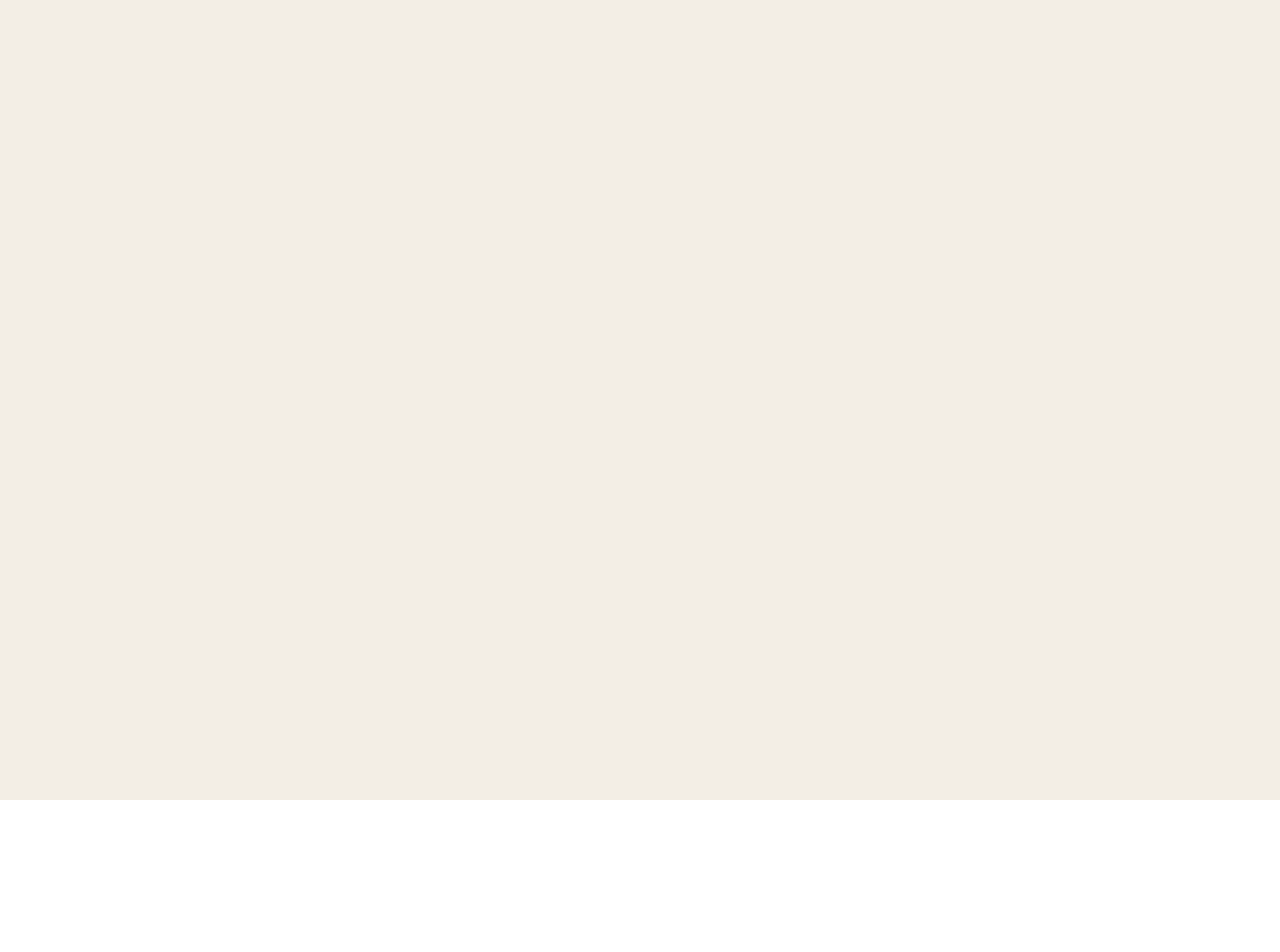
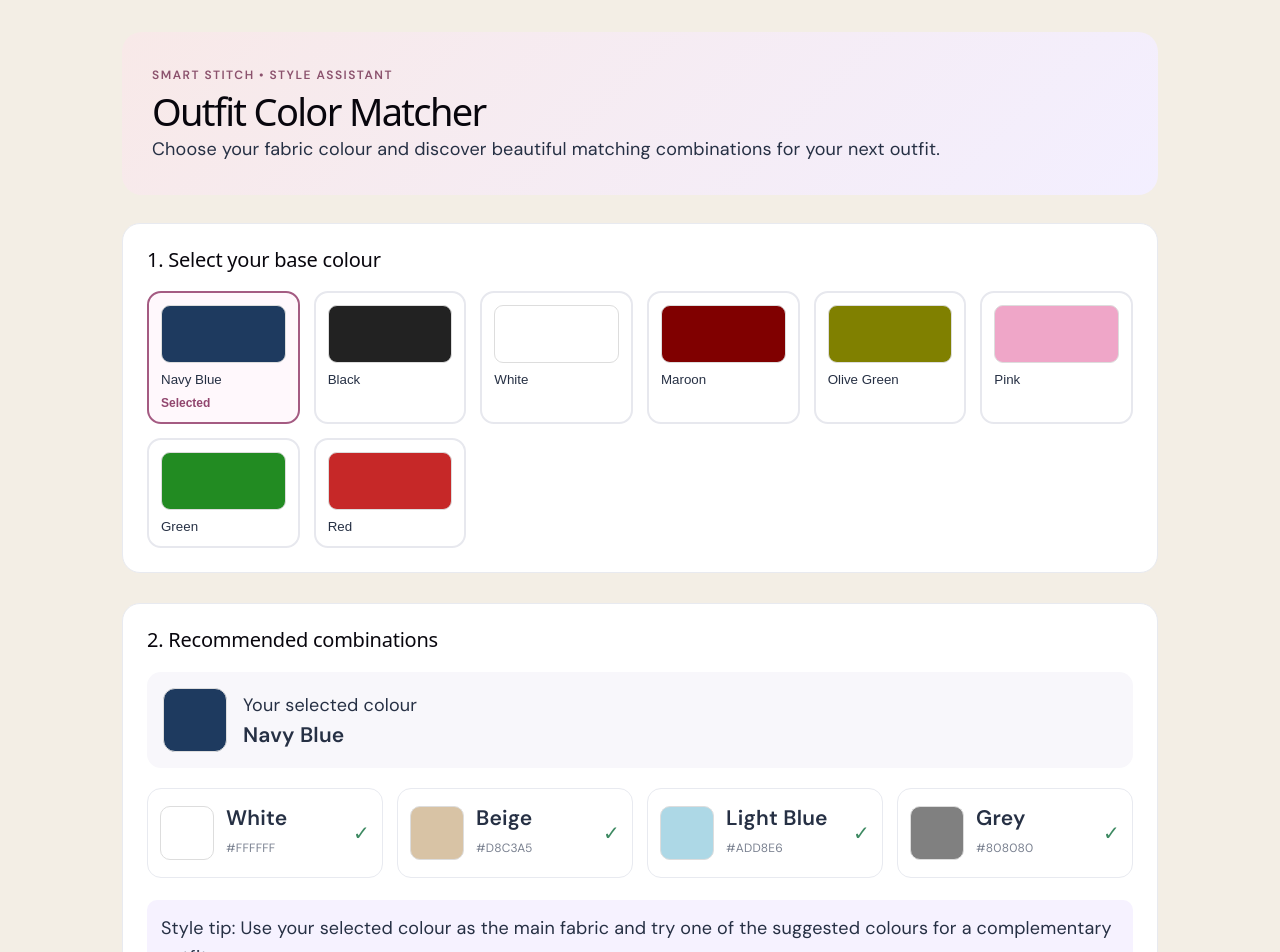
Before and after one commit to Renuka-Patil23/SilaiMitra, a React (Vite) app in the folder client/: page /outfit-colors in a window 1280 px wide. Before the commit this address had no page. Shown: the top 952 px of the page. Before the commit the page ends 800 px from the top, so only its background shows below. Built offline with nearby package versions, Linux system fonts and the light colour scheme; a web font is replaced by a local one.

Commit message:
Added outfit color matcher feature

```diff
--- a/client/src/App.css
+++ b/client/src/App.css
@@ -2096,3 +2096,171 @@ body {
     height: 350px;
   }
 }
+
+/*outfitColourMatcher*/
+
+.outfit-matcher {
+  max-width: 1100px;
+  margin: 0 auto;
+  padding: 32px;
+  color: #263044;
+  font-family: inherit;
+}
+
+.matcher-header {
+  padding: 30px;
+  margin-bottom: 28px;
+  border-radius: 20px;
+  background: linear-gradient(135deg, #f8e9e8, #f3efff);
+}
+
+.matcher-eyebrow {
+  color: #8b526d;
+  font-size: 12px;
+  font-weight: 700;
+  letter-spacing: 1.5px;
+}
+
+.matcher-header h1 {
+  margin: 10px 0;
+  font-size: clamp(26px, 4vw, 38px);
+}
+
+.matcher-header p:last-child {
+  line-height: 1.7;
+}
+
+.matcher-section {
+  margin-bottom: 30px;
+  padding: 24px;
+  background: #ffffff;
+  border: 1px solid #e8eaf0;
+  border-radius: 18px;
+}
+
+.matcher-section h2 {
+  margin-top: 0;
+  margin-bottom: 20px;
+  font-size: 20px;
+}
+
+.base-colors {
+  display: grid;
+  grid-template-columns: repeat(auto-fit, minmax(130px, 1fr));
+  gap: 14px;
+}
+
+.base-color {
+  display: flex;
+  flex-direction: column;
+  align-items: flex-start;
+  gap: 9px;
+  padding: 12px;
+  border: 2px solid #e7e8ee;
+  border-radius: 14px;
+  background: #fff;
+  cursor: pointer;
+  color: inherit;
+  text-align: left;
+}
+
+.base-color:hover,
+.base-color.active {
+  border-color: #a45b82;
+  background: #fff8fc;
+}
+
+.color-swatch {
+  width: 100%;
+  height: 58px;
+  border: 1px solid #ddd;
+  border-radius: 9px;
+}
+
+.selected-label {
+  color: #91466e;
+  font-size: 12px;
+  font-weight: 700;
+}
+
+.selected-preview {
+  display: flex;
+  align-items: center;
+  gap: 16px;
+  margin-bottom: 20px;
+  padding: 16px;
+  border-radius: 14px;
+  background: #f8f7fb;
+}
+
+.preview-swatch {
+  width: 64px;
+  height: 64px;
+  flex-shrink: 0;
+  border: 1px solid #ddd;
+  border-radius: 12px;
+}
+
+.selected-preview p,
+.selected-preview h3,
+.matching-info h3,
+.matching-info p {
+  margin: 4px 0;
+}
+
+.matching-colors {
+  display: grid;
+  grid-template-columns: repeat(auto-fit, minmax(190px, 1fr));
+  gap: 14px;
+}
+
+.matching-card {
+  display: flex;
+  align-items: center;
+  gap: 12px;
+  padding: 12px;
+  border: 1px solid #e8eaf0;
+  border-radius: 14px;
+}
+
+.matching-swatch {
+  width: 54px;
+  height: 54px;
+  flex-shrink: 0;
+  border: 1px solid #ddd;
+  border-radius: 10px;
+}
+
+.matching-info {
+  flex: 1;
+  min-width: 0;
+}
+
+.matching-info p {
+  color: #7a8190;
+  font-size: 12px;
+}
+
+.match-check {
+  color: #3c8961;
+  font-size: 20px;
+}
+
+.matcher-tip {
+  margin-top: 22px;
+  padding: 14px;
+  border-radius: 10px;
+  background: #f6f2ff;
+  line-height: 1.6;
+}
+
+@media (max-width: 600px) {
+  .outfit-matcher {
+    padding: 14px;
+  }
+
+  .matcher-header,
+  .matcher-section {
+    padding: 18px;
+  }
+}
--- a/client/src/App.jsx
+++ b/client/src/App.jsx
@@ -8,6 +8,7 @@ import Measurement from "./pages/Measurement";
 import Payment from "./pages/Payment";
 import DesignGallery from "./pages/DesignGallery";
 import Notifications from "./pages/Notifications";
+import OutfitColorMatcher from "./pages/OutfitColorMatcher";
 
 function App() {
   return (
@@ -22,6 +23,7 @@ function App() {
         <Route path="/payment" element={<Payment />} />
         <Route path="/notifications" element={<Notifications />} />
         <Route path="/designs/:category" element={<DesignGallery />} />
+        <Route path="/outfit-colors" element={<OutfitColorMatcher />} />
 
       </Routes>
     </BrowserRouter>
--- a/client/src/pages/Dashboard.jsx
+++ b/client/src/pages/Dashboard.jsx
@@ -195,6 +195,15 @@ function Dashboard() {
                         <p>View designs →</p>
                     </div>
 
+                    <div
+                        className="style-card"
+                        onClick={() => navigate("/outfit-colors")}
+                    >
+                        <span className="style-icon">🎨</span>
+                        <h3>COLOR MATCHER</h3>
+                        <p>Find matching colours →</p>
+                    </div>
+
                 </div>
             </section>
 
--- /dev/null
+++ b/client/src/pages/OutfitColorMatcher.jsx
@@ -0,0 +1,161 @@
+
+import { useState } from "react";
+
+
+const colorData = {
+"Navy Blue": {
+    hex: "#1E3A5F",
+    matches: [
+    { name: "White", hex: "#FFFFFF" },
+    { name: "Beige", hex: "#D8C3A5" },
+    { name: "Light Blue", hex: "#ADD8E6" },
+    { name: "Grey", hex: "#808080" },
+    ],
+},
+Black: {
+    hex: "#222222",
+    matches: [
+    { name: "White", hex: "#FFFFFF" },
+    { name: "Beige", hex: "#D8C3A5" },
+    { name: "Red", hex: "#C62828" },
+    { name: "Lavender", hex: "#C4B5FD" },
+    ],
+},
+White: {
+    hex: "#FFFFFF",
+    matches: [
+    { name: "Navy Blue", hex: "#1E3A5F" },
+    { name: "Olive Green", hex: "#808000" },
+    { name: "Brown", hex: "#8B5E3C" },
+    { name: "Pastel Pink", hex: "#F4C2C2" },
+    ],
+},
+Maroon: {
+    hex: "#800000",
+    matches: [
+    { name: "Cream", hex: "#FFFDD0" },
+    { name: "Black", hex: "#222222" },
+    { name: "Beige", hex: "#D8C3A5" },
+    { name: "Gold", hex: "#D4AF37" },
+    ],
+},
+"Olive Green": {
+    hex: "#808000",
+    matches: [
+    { name: "White", hex: "#FFFFFF" },
+    { name: "Cream", hex: "#FFFDD0" },
+    { name: "Black", hex: "#222222" },
+    { name: "Tan", hex: "#D2B48C" },
+    ],
+},
+Pink: {
+    hex: "#EFA6C8",
+    matches: [
+    { name: "White", hex: "#FFFFFF" },
+    { name: "Grey", hex: "#808080" },
+    { name: "Navy Blue", hex: "#1E3A5F" },
+    { name: "Cream", hex: "#FFFDD0" },
+    ],
+},
+Green: {
+    hex: "#228B22",
+    matches: [
+    { name: "White", hex: "#FFFFFF" },
+    { name: "Cream", hex: "#FFFDD0" },
+    { name: "Beige", hex: "#D8C3A5" },
+    { name: "Black", hex: "#222222" },
+    ],
+},
+Red: {
+    hex: "#C62828",
+    matches: [
+    { name: "White", hex: "#FFFFFF" },
+    { name: "Black", hex: "#222222" },
+    { name: "Beige", hex: "#D8C3A5" },
+    { name: "Navy Blue", hex: "#1E3A5F" },
+    ],
+},
+};
+
+function OutfitColorMatcher() {const [selectedColor, setSelectedColor] = useState("Navy Blue");
+
+const selected = colorData[selectedColor];
+
+return (
+    <div className="outfit-matcher">
+    <div className="matcher-header">
+        <p className="matcher-eyebrow">SMART STITCH • STYLE ASSISTANT</p>
+        <h1>Outfit Color Matcher</h1>
+        <p>
+        Choose your fabric colour and discover beautiful matching
+        combinations for your next outfit.
+        </p>
+    </div>
+
+    <section className="matcher-section">
+        <h2>1. Select your base colour</h2>
+
+        <div className="base-colors">
+        {Object.entries(colorData).map(([name, data]) => (
+            <button
+            type="button"
+            key={name}
+            className={`base-color ${
+                selectedColor === name ? "active" : ""
+            }`}
+            onClick={() => setSelectedColor(name)}
+            aria-pressed={selectedColor === name}
+            >
+            <span
+                className="color-swatch"
+                style={{ backgroundColor: data.hex }}
+            />
+            <span>{name}</span>
+            {selectedColor === name && (
+                <span className="selected-label">Selected</span>
+            )}
+            </button>
+        ))}
+        </div>
+    </section>
+
+    <section className="matcher-section">
+        <h2>2. Recommended combinations</h2>
+
+        <div className="selected-preview">
+        <span
+            className="preview-swatch"
+            style={{ backgroundColor: selected.hex }}
+        />
+        <div>
+            <p>Your selected colour</p>
+            <h3>{selectedColor}</h3>
+        </div>
+        </div>
+
+        <div className="matching-colors">
+        {selected.matches.map((color) => (
+            <div className="matching-card" key={color.name}>
+            <div
+                className="matching-swatch"
+                style={{ backgroundColor: color.hex }}
+            />
+            <div className="matching-info">
+                <h3>{color.name}</h3>
+                <p>{color.hex}</p>
+            </div>
+            <span className="match-check">✓</span>
+            </div>
+        ))}
+        </div>
+
+        <p className="matcher-tip">
+        Style tip: Use your selected colour as the main fabric and try
+        one of the suggested colours for a complementary outfit.
+        </p>
+    </section>
+    </div>
+);
+}
+
+export default OutfitColorMatcher;
```
